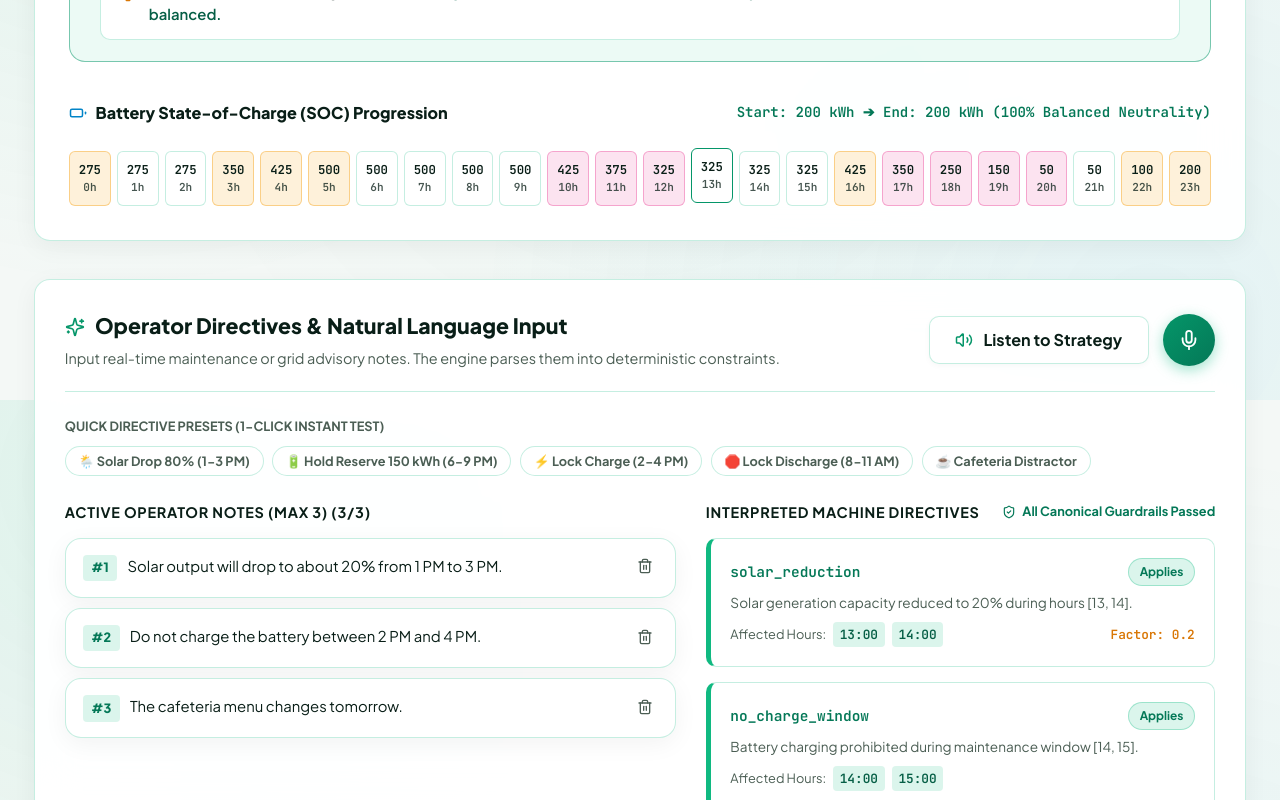
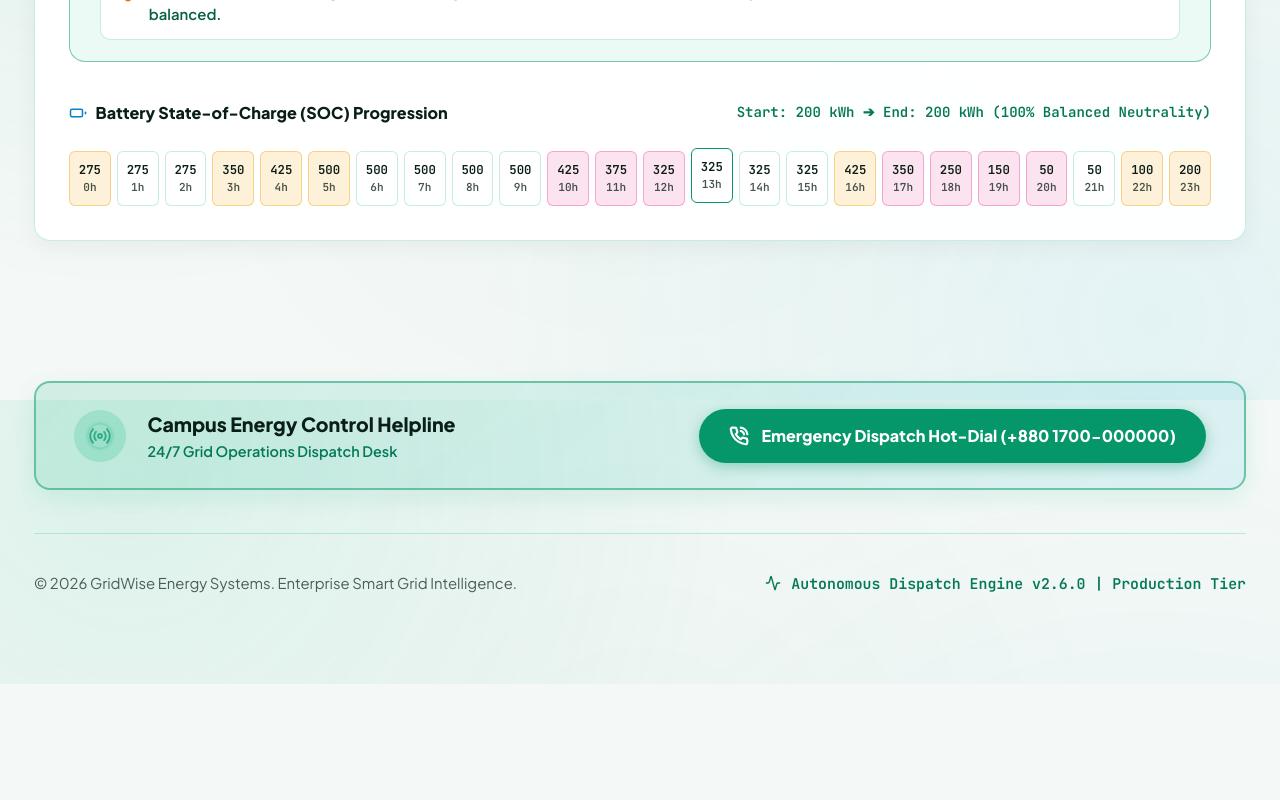
Before and after one commit to sabrinamaimon/BUP_PRELI-26, a React (Vite) app: page / in a window 1280 px wide. Shown: the part 2000-2800 px from the top of the page. After the commit the page ends 2684 px from the top, so only its background shows below. Built offline with nearby package versions, Linux system fonts and the light colour scheme; no server answers.

Commit message:
ux: display scenario bar and metric cards only inside Overview tab for clean focused navigation

```diff
--- a/src/App.jsx
+++ b/src/App.jsx
@@ -119,6 +119,9 @@ export default function App() {
       />
 
       <main className="main-content">
+        {/* Tab View Routing */}
+        {activeTab === 'overview' && (
+          <>
             {/* Scenario Selector & Quick Action Bar (Full Width) */}
             <div className="glass-panel scenario-bar">
               <div style={{ display: 'flex', alignItems: 'center', gap: '1.25rem', flexWrap: 'wrap' }}>
@@ -160,9 +163,6 @@ export default function App() {
               lang={lang}
             />
 
-        {/* Tab View Routing */}
-        {activeTab === 'overview' && (
-          <>
             {/* Live 24-Hour Power Flow Simulator with Circular Gauge & Savings */}
             <PowerFlowVisualizer
               scheduleData={scheduleData}
@@ -175,15 +175,6 @@ export default function App() {
               scheduleData={scheduleData}
               rawScenario={activeScenario}
               baselineData={baselineData}
-              lang={lang}
-            />
-
-            {/* Operator Directives Studio Preview */}
-            <OperatorStudio
-              operatorNotes={operatorNotes}
-              setOperatorNotes={setOperatorNotes}
-              parsedDirectives={parsedDirectives}
-              planSummary={scheduleData.plan_summary}
               lang={lang}
             />
           </>
```
Lines whose indentation alone changed are shown as unchanged.
